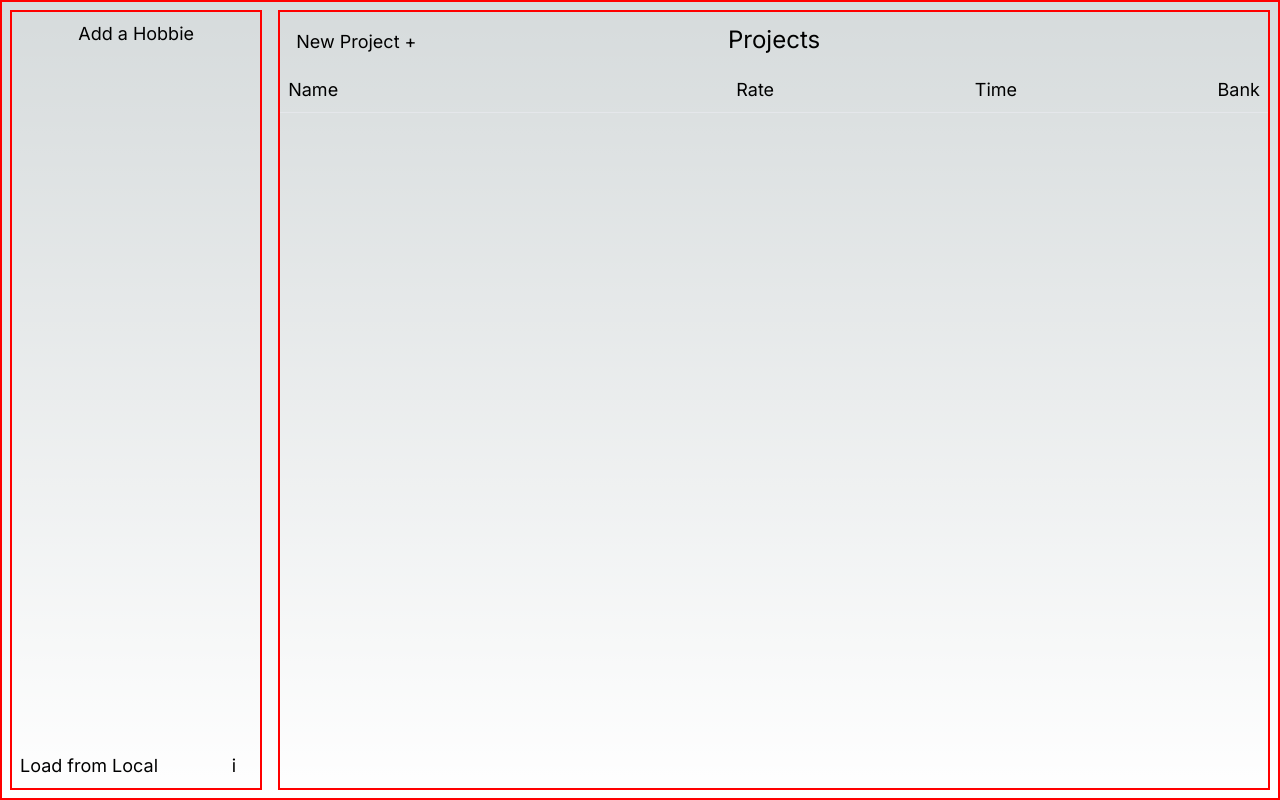
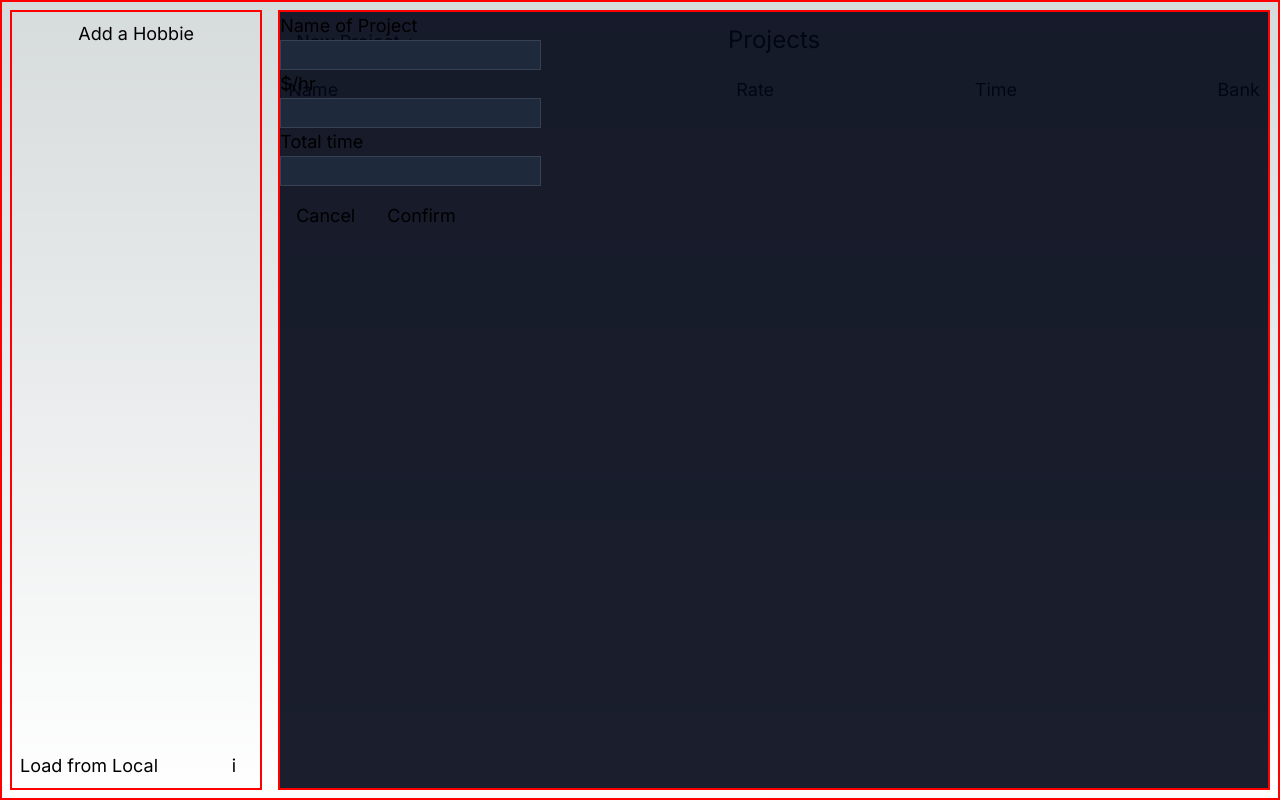
Before and after one commit to pramza427/hobby-bank, a Next.js app: page / in a window 1280 px wide. Both pictures are taken after a click on the element "New Project +". Built offline with nearby package versions, Linux system fonts and the light colour scheme.

Commit message:
Adding projects works

```diff
--- a/src/app/page.tsx
+++ b/src/app/page.tsx
@@ -1,4 +1,5 @@
 'use client'
+import { randomInt } from 'crypto';
 import Image from 'next/image';
 import { useState } from 'react';
 import { useStopwatch } from 'react-timer-hook';
@@ -14,7 +15,7 @@ function convertTime(days: number, hours: number, minutes: number, seconds: numb
 
 function convertTotalTime(totalTime: number) {
     var days = Math.floor(totalTime / 86400)
-    var hours = Math.floor(totalTime / 3600)
+    var hours = Math.floor(totalTime / 3600 % 24)
     var minutes = Math.floor(totalTime % 3600 / 60)
     var seconds = Math.floor(totalTime % 60)
     return convertTime(days, hours, minutes, seconds)
@@ -177,7 +178,12 @@ function ProjectItem({ allHobbies, setCurrentProject, project, currentProject })
     )
 }
 
-function ProjectList({ allHobbies, currentProject, setCurrentProject, getHobbie }) {
+function ProjectList({ allHobbies, setHobbies, currentProject, setCurrentProject, getHobbie }) {
+    const [addingProject, setAddingProject] = useState(false);
+    function toggleAddingProject() {
+        setAddingProject(!addingProject);
+    }
+
     const currentHobbie = getHobbie();
     let projectList;
     if (currentHobbie != null) {
@@ -193,16 +199,18 @@ function ProjectList({ allHobbies, currentProject, setCurrentProject, getHobbie
         <div className="debug" />
     }
 
+    let projectForm = addingProject ? <AddProject toggleAddingProject={toggleAddingProject} currentHobbie={currentHobbie} allHobbies={allHobbies}  setHobbies={setHobbies} /> : <div/>
+
     return (
         <div className="debug relative w-full m-2">
             <div className="flex justify-center">
                 <div className="text-2xl p-3"> Projects </div>
                 <div className="absolute m-2 p-2 left-0 rounded-lg hover:bg-metal hover:cursor-pointer"
-                    onClick={addProject }>
+                    onClick={toggleAddingProject}>
                     New Project +
                 </div>
             </div>
-
+            {projectForm}
             <div>
                 <div className="p-2 grid grid-cols-4 border-b">
                     <div className="">Name</div>
@@ -216,8 +224,49 @@ function ProjectList({ allHobbies, currentProject, setCurrentProject, getHobbie
     )
 }
 
-function addProject() {
+function AddProject({ toggleAddingProject, currentHobbie, allHobbies, setHobbies}) {
+    function submitNewProject(formData: object) {
+        let newProject = {
+            title: formData.get("name"),
+            price: parseInt(formData.get("rate")),
+            id: Math.floor(Math.random()*1000),
+            parentID: currentHobbie.id,
+            time: parseInt(formData.get("seconds")),
+            expenses: []
+        }
+        currentHobbie.projects.push(newProject)
+        setHobbies(allHobbies)
+        toggleAddingProject()
+    }
+    return (
+        <div className="absolute z-50 top-0 w-full h-full bg-opacity-90 bg-slate-950 "
+        //onClick={toggleAddingProject }
+        >
+            <form action={submitNewProject}>
+                <div>
+                    <div>
+                        Name of Project
+                    </div>
+                    <input className="bg-slate-800 border border-gray-700 active:border-blue-900" name="name"></input>
+                </div>
+                <div>
+                    <div>
+                        $/hr
+                    </div>
+                    <input className="bg-slate-800 border border-gray-700" type="number" name="rate"></input>
+                </div>
+                <div>
+                    <div>
+                    Total time
+                    </div>
+                    <input className="bg-slate-800 border border-gray-700" type="number" name="seconds"></input>
+                </div>
 
+                <button type="button" className="m-3 p-1 hover:bg-metal" onClick={toggleAddingProject} >Cancel</button>
+                <button type="submit" className="m-3 p-1 hover:bg-metal">Confirm</button>
+            </form>
+        </div>
+    )
 }
 
 function Expense() {
```
